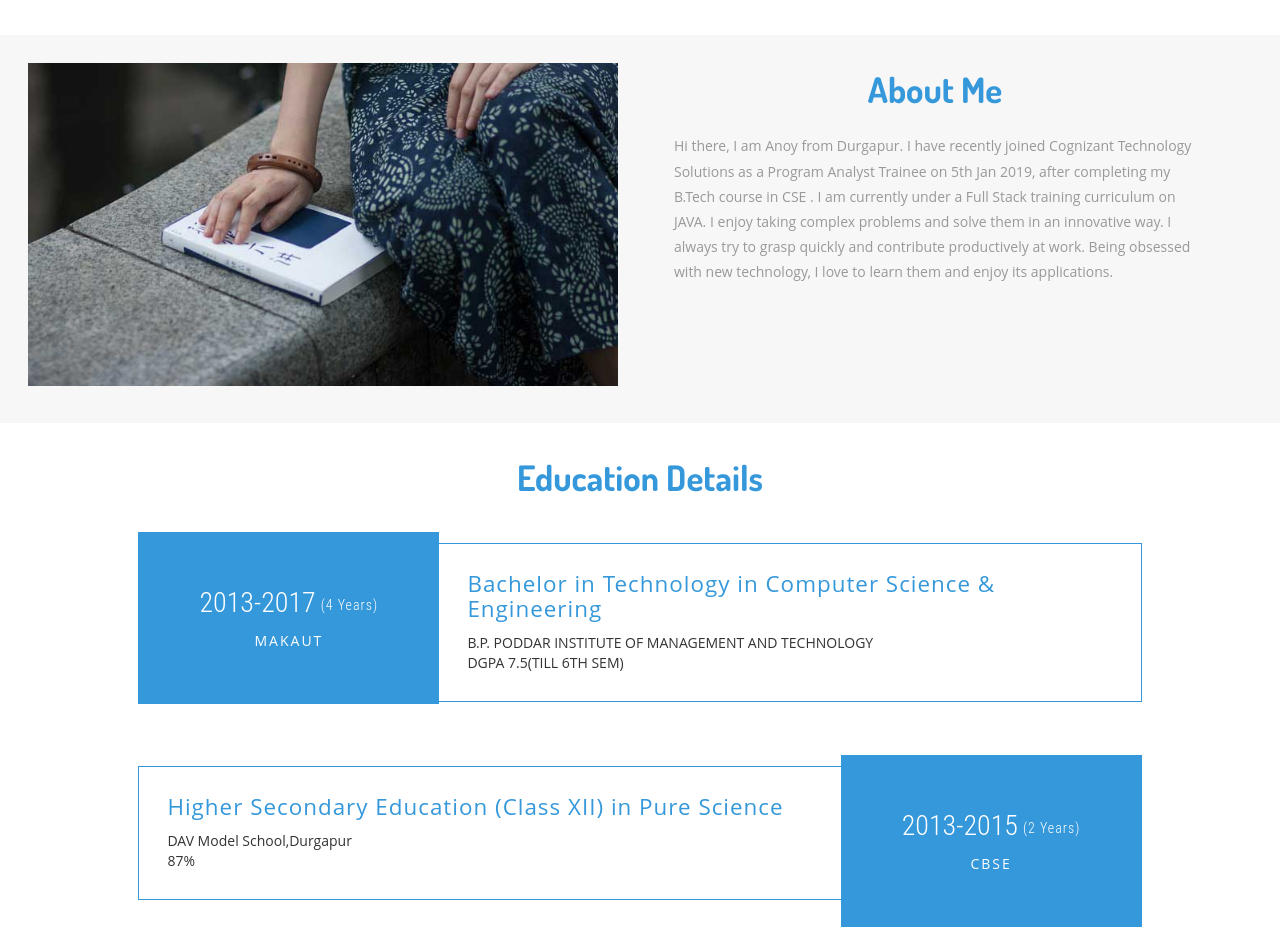
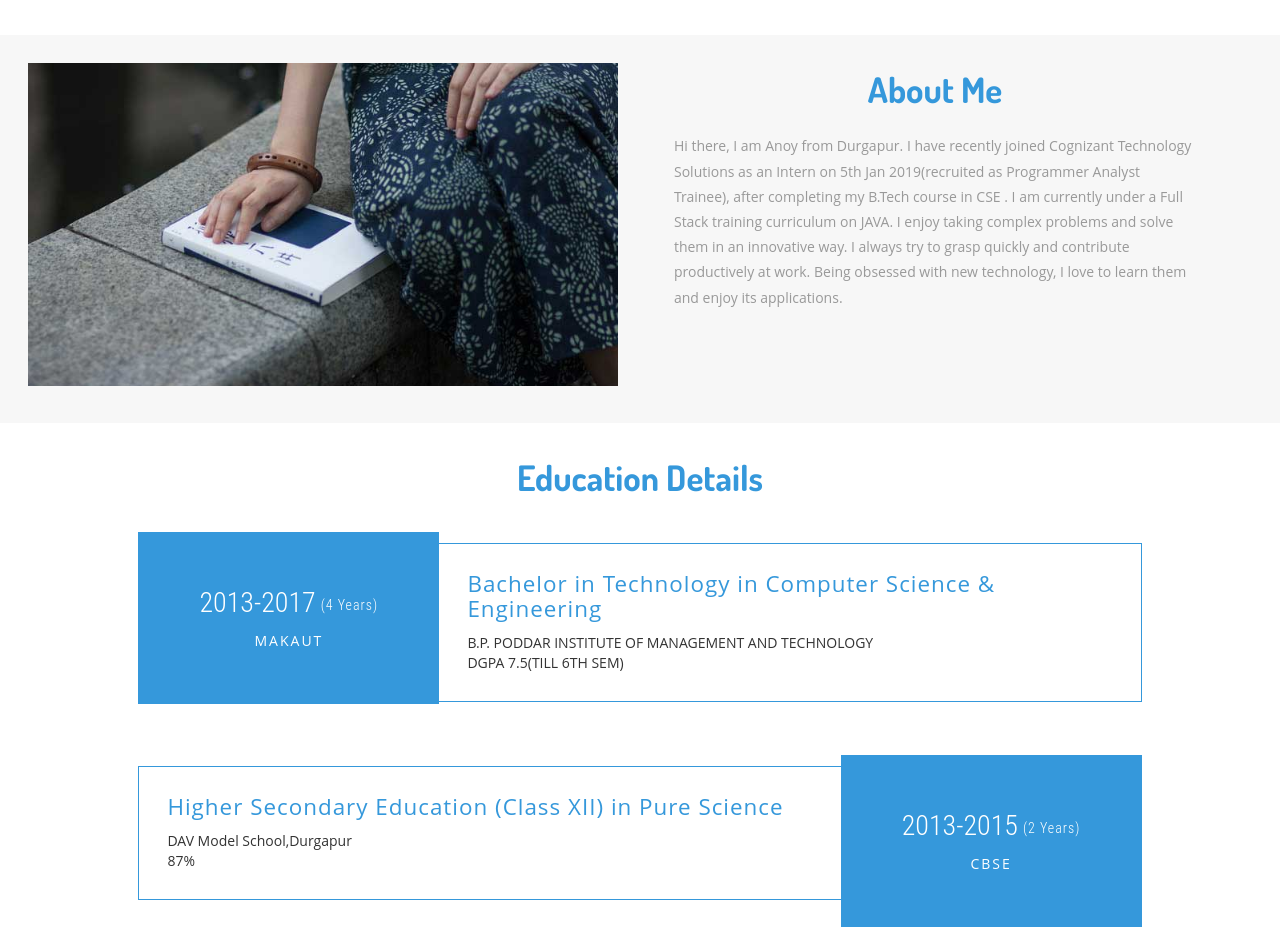
Before and after one commit to AnweshaMukherjee1/anwesha1, a plain HTML site: page index.html in a window 1280 px wide. Shown: the part 1360-2290 px from the top of the page. Drawn offline with Linux system fonts and the light colour scheme.

Commit message:
Update index.html

```diff
--- a/index.html
+++ b/index.html
@@ -307,8 +307,8 @@ Smartphone Compatible web template, free webdesigns for Nokia, Samsung, LG, Sony
 	 <div class="about-right">
 		<h3>About Me</h3>
 		<h4></h4>
-		<p>Hi there, I am Anoy from Durgapur. I have recently joined Cognizant Technology Solutions as a Program Analyst Trainee
-			on 5th Jan 2019, after completing my B.Tech course in CSE . I am currently under a Full Stack training curriculum on
+		<p>Hi there, I am Anoy from Durgapur. I have recently joined Cognizant Technology Solutions as an Intern
+			on 5th Jan 2019(recruited as Programmer Analyst Trainee), after completing my B.Tech course in CSE . I am currently under a Full Stack training curriculum on
 			JAVA.  I enjoy taking complex problems and solve them in an innovative way. I always try to grasp quickly and
 			contribute productively at work. Being obsessed with new technology, I love to learn them and enjoy its
 			applications.
```
